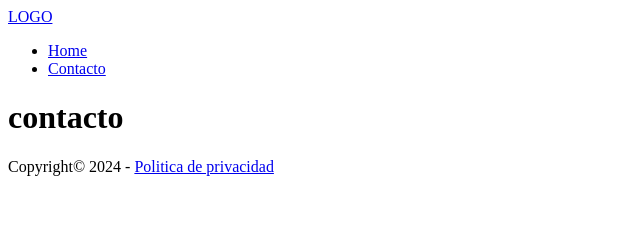
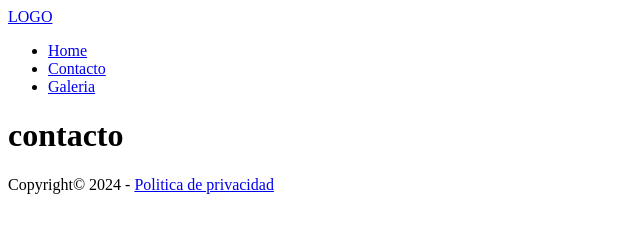
Before and after one commit to mcespedes5146/prueba1gitlocal, a plain HTML site: page contacto.html in a window 1280 px wide. Shown: the whole page, without its empty margins (0-640 px from the left). Drawn offline with Linux system fonts and the light colour scheme.

Commit message:
menu galeria añadido al nav funcionando perfectamente

```diff
--- a/contacto.html
+++ b/contacto.html
@@ -17,6 +17,7 @@
             <ul>
                 <li><a href="./index.html">Home</a> </li>
                 <li> <a href="./contacto.html">Contacto</a></li>
+                <li> <a href="./galeria.html">Galeria</a></li>
             </ul>
         </nav>
     </header>
```
Also changed, not shown: galeria.html (+1 -0 lines).
